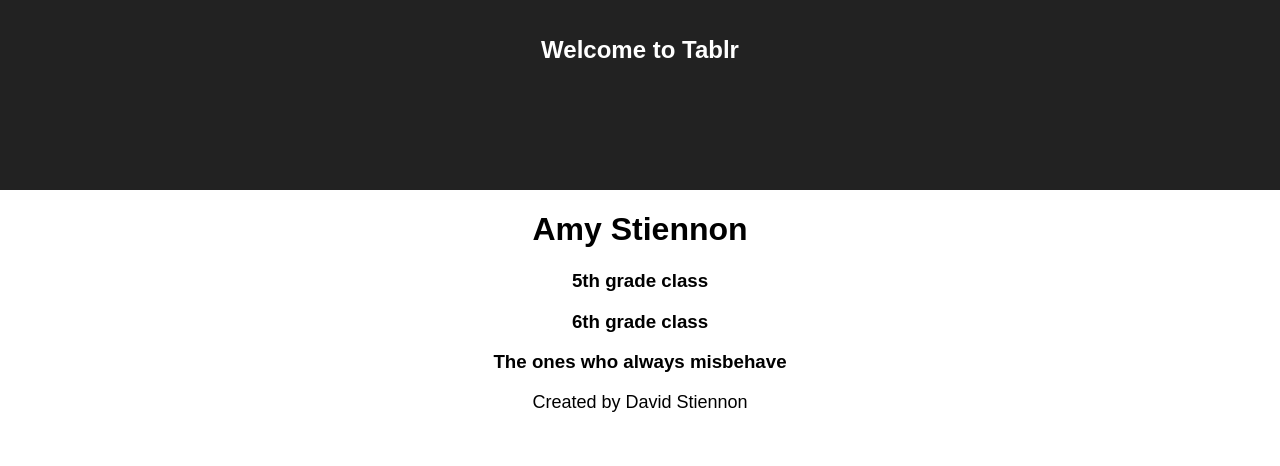
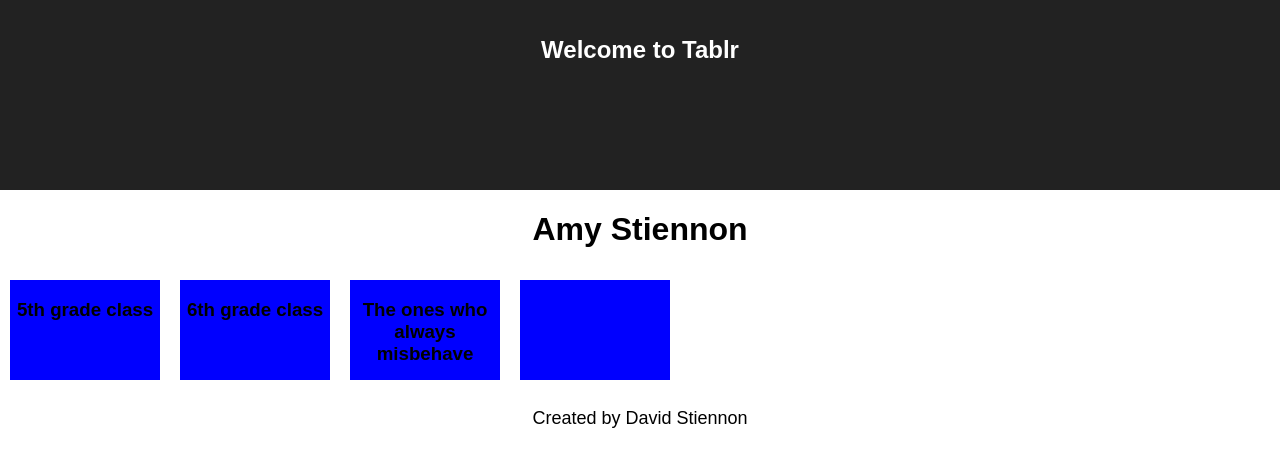
Before and after one commit to dpstiennon/lunch-table, a React (Create React App) app in the folder client/: page /teacher in a window 1280 px wide. Shown: the top 466 px of the page. Built offline with nearby package versions, Linux system fonts and the light colour scheme.

Commit message:
more layout component

```diff
--- a/client/src/App.css
+++ b/client/src/App.css
@@ -22,6 +22,26 @@
   font-size: large;
 }
 
+.layouts {
+  display: flex;
+  flex-wrap: wrap;
+}
+
+.teacherHeader {
+  display: block;
+  width: 100%
+}
+
+.layout {
+  margin: 10px 10px 10px 10px;
+  background-color: blue;
+  display: block;
+  flex: 0 1 auto;
+  width: 150px;
+  height: 100px;
+
+}
+
 @keyframes App-logo-spin {
   from { transform: rotate(0deg); }
   to { transform: rotate(360deg); }
--- a/client/src/components-presentation/LayoutSelector.js
+++ b/client/src/components-presentation/LayoutSelector.js
@@ -5,13 +5,21 @@ const LayoutSelector = ({teacherName, layouts}) => {
     alert(id)
   }
 
+  const newLayoutModal = () => {
+    alert('plus')
+  }
+
   return <div className="layouts">
-    <h1>{teacherName}</h1>
-    {layouts.map((layout) =>
-    <div className="layout" onClick={() => navigateAway(layout.id)}>
-      <h3>{layout.name}</h3>
-    </div>)}
-
+    <div className="teacherHeader">
+      <h1>{teacherName}</h1>
+    </div>
+    <div className="layouts">
+      {layouts.map((layout) =>
+        <div className="layout" onClick={() => navigateAway(layout.id)}>
+          <h3>{layout.name}</h3>
+        </div>)}
+      <div className="layout" onClick={newLayoutModal}></div>
+    </div>
   </div>
 
 }
--- a/package.json
+++ b/package.json
@@ -36,6 +36,7 @@
     "passport-local": "1.0.0",
     "passport-local-mongoose": "4.0.0",
     "pug": "2.0.0-beta6",
+    "react-modal": "^3.4.2",
     "slugs": "0.1.3",
     "uuid": "3.0.1",
     "validator": "7.0.0"
```
Also changed, not shown: 1 other file (tests, documents, lock files or other folders).
